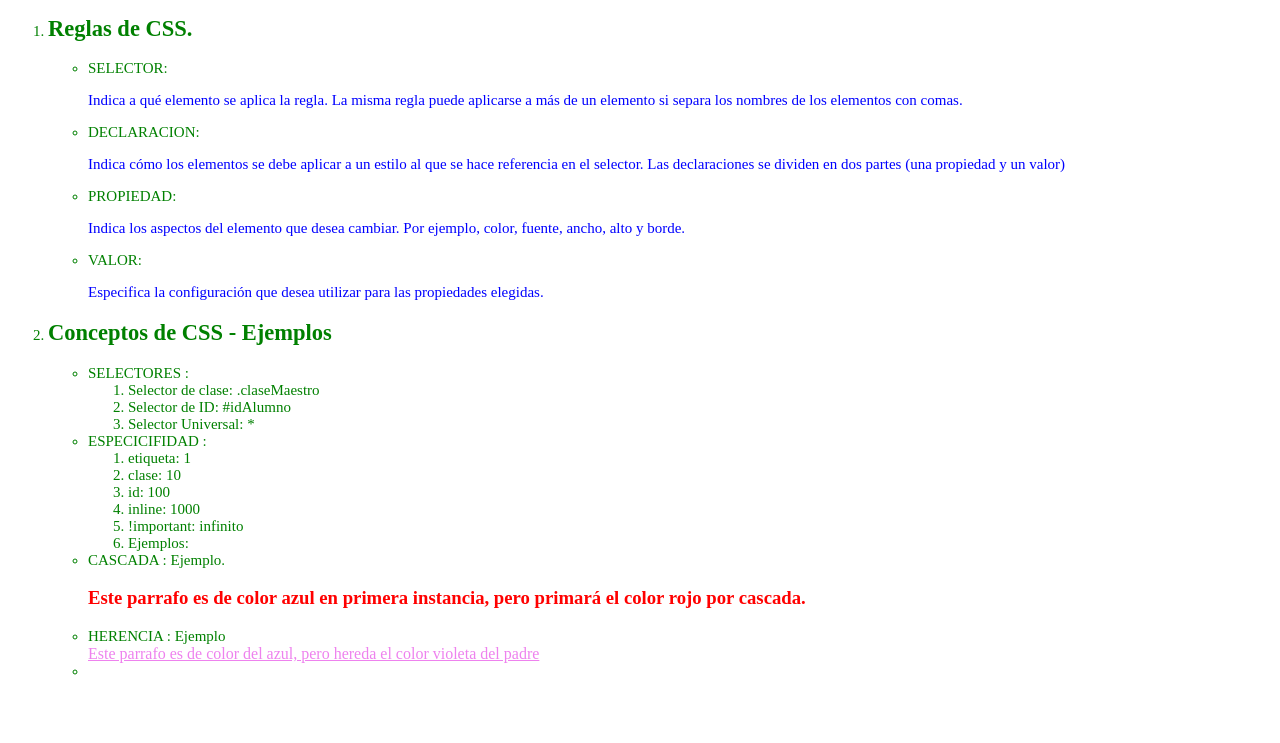
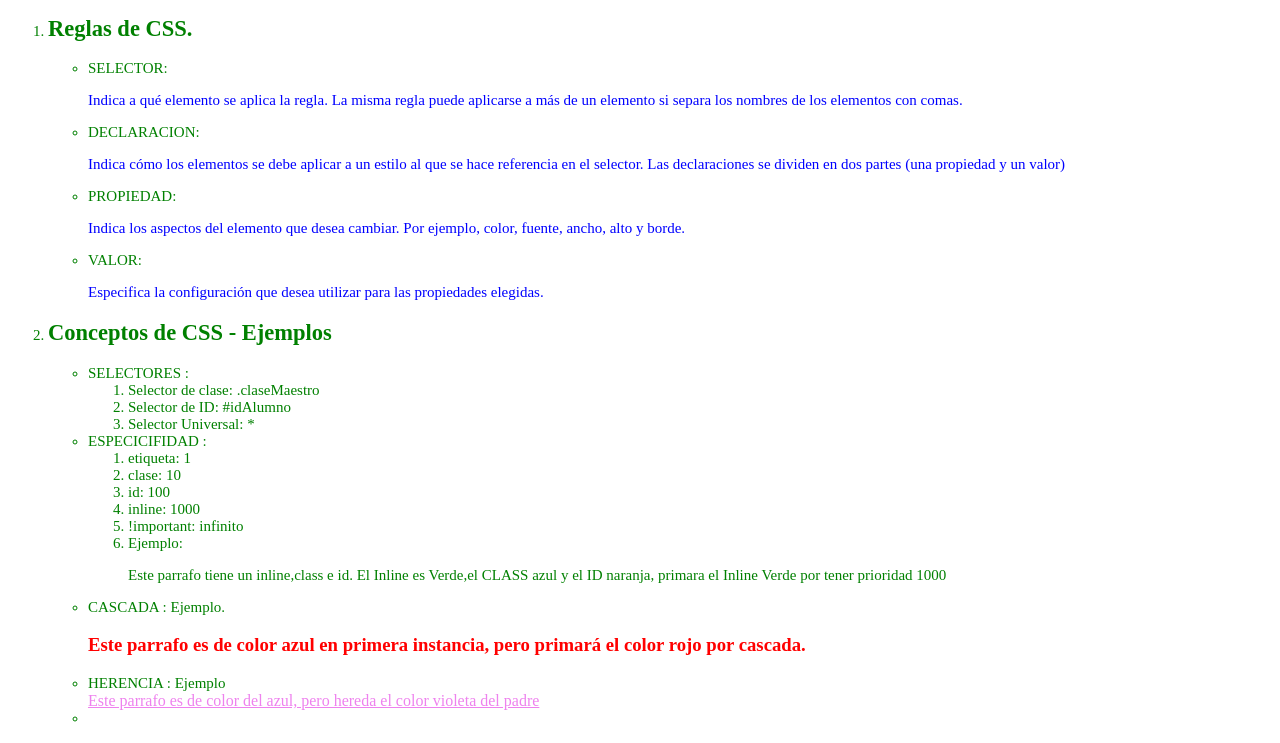
Before and after one commit to dipcsx/actividad1CSS, a plain HTML site: page index.html in a window 1280 px wide. Shown: the part 119-862 px from the top of the page. Before the commit the page ends 815 px from the top, so only its background shows below. Drawn offline with Linux system fonts and the light colour scheme.

Commit message:
[ADD] Se actualizo la pagina, aumentanto un ejemplo mas.

```diff
--- a/index.html
+++ b/index.html
@@ -48,7 +48,9 @@
                             <li>id: 100</li>
                             <li>inline: 1000</li>
                             <li>!important: infinito</li>
-                            <li>Ejemplos:
+                            <li>Ejemplo:
+                                <p style="color: green;" class="classParrafo1" id="classParrafo2">Este parrafo
+                                    tiene un inline,class e id. El Inline es Verde,el CLASS azul y el ID naranja, primara el Inline Verde por tener prioridad 1000</p>
                             </li>
                         </ol>
                     <li>CASCADA : Ejemplo.</li>
--- a/styles.css
+++ b/styles.css
@@ -62,3 +62,9 @@ h3{
 a{
     color: inherit;
 }
+.classParrafo1{
+    color: blue;
+}
+#classParrafo2{
+    color: orange;
+}
```
